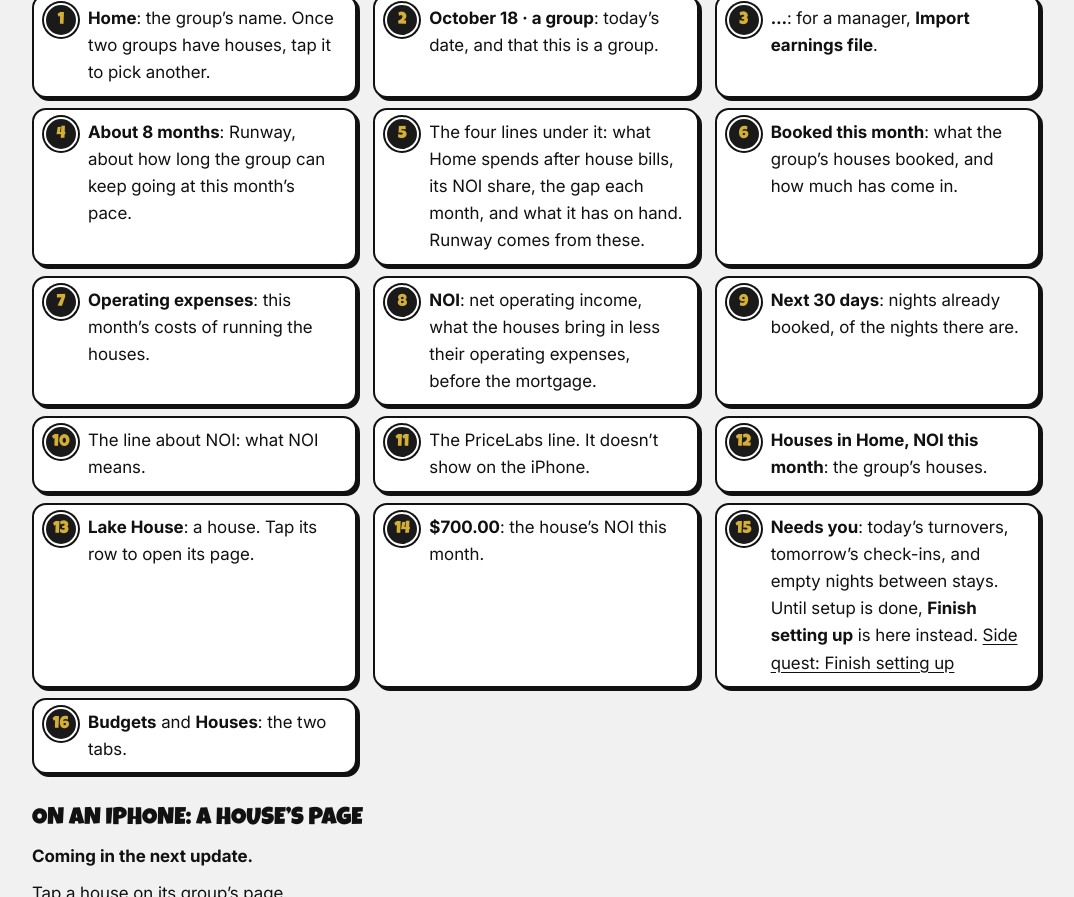
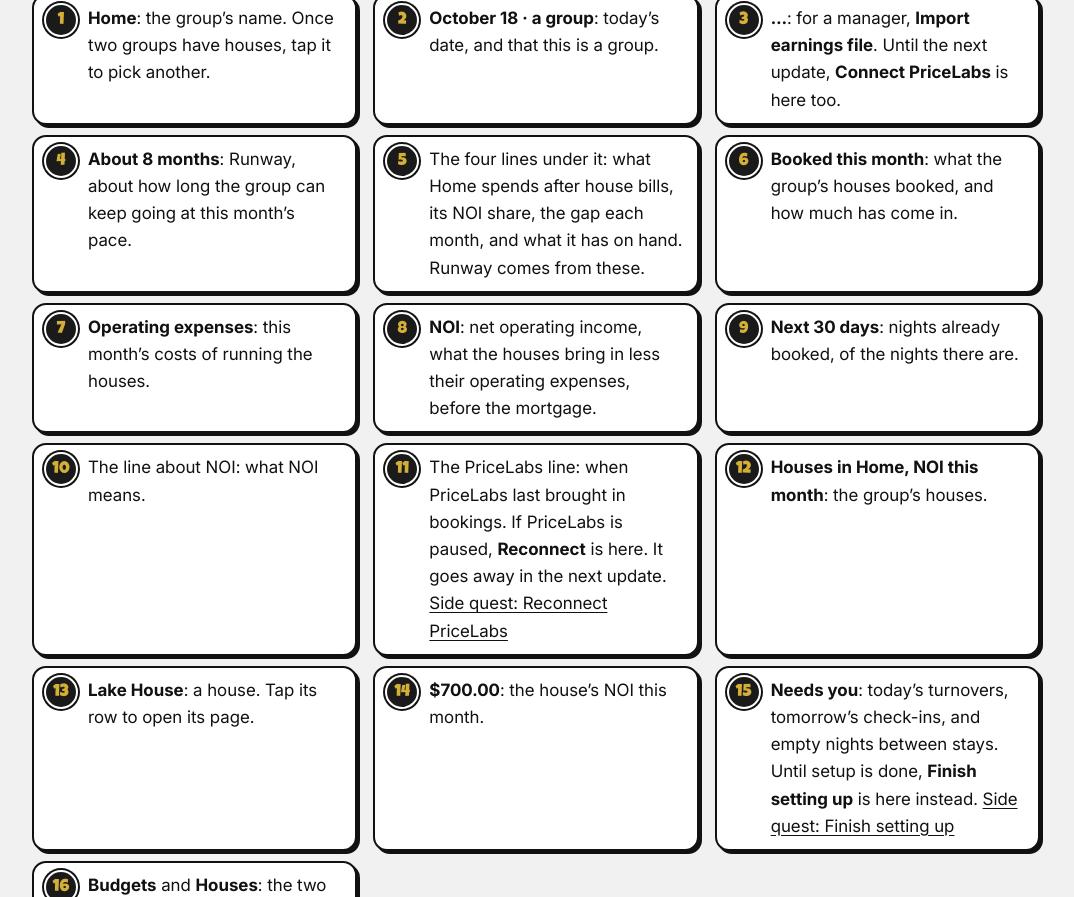
Before and after one commit to WellSpent-OC/WellSpent-Budget, a Jekyll site: the page built from docs/houses/tour-houses.md, in a window 1280 px wide and 1400 px high, scrolled down 3280 px. Shown: the part 225-1122 px from the top of the window, without its empty margins (104-1178 px from the left). Built offline with Jekyll 4.4.1, drawn with Linux system fonts in a browser that asks for light colours; some of the changed text lies outside the part shown; grey boxes are pictures that could not be loaded.

Commit message:
Guide: iPhone 0.2.5 has PriceLabs until the next update
Co-Authored-By: Claude Opus 5.5 <noreply@anthropic.com>

```diff
--- a/docs/houses/tour-houses.md
+++ b/docs/houses/tour-houses.md
@@ -66,7 +66,7 @@ The **Houses** tab opens on your first group's page.
 
 1. **Home**: the group's name. Once two groups have houses, tap it to pick another.
 2. **October 18 · a group**: today's date, and that this is a group.
-3. **…**: for a manager, **Import earnings file**.
+3. **…**: for a manager, **Import earnings file**. Until the next update, **Connect PriceLabs** is here too.
 4. **About 8 months**: Runway, about how long the group can keep going at this month's pace.
 5. The four lines under it: what Home spends after house bills, its NOI share, the gap each month, and what it has on hand. Runway comes from these.
 6. **Booked this month**: what the group's houses booked, and how much has come in.
@@ -74,7 +74,7 @@ The **Houses** tab opens on your first group's page.
 8. **NOI**: net operating income, what the houses bring in less their operating expenses, before the mortgage.
 9. **Next 30 days**: nights already booked, of the nights there are.
 10. The line about NOI: what NOI means.
-11. The PriceLabs line. It doesn't show on the iPhone.
+11. The PriceLabs line: when PriceLabs last brought in bookings. If PriceLabs is paused, **Reconnect** is here. It goes away in the next update. [Side quest: Reconnect PriceLabs](reconnect-pricelabs.md)
 12. **Houses in Home, NOI this month**: the group's houses.
 13. **Lake House**: a house. Tap its row to open its page.
 14. **$700.00**: the house's NOI this month.
@@ -102,7 +102,7 @@ Tap a house on its group's page.
 11. **Add**: add a bill with **House** already set to this house. [Side quest: Mark a bill with a house](mark-a-bill-with-a-house.md)
 12. **Booked by month**: what the house booked each month.
 13. **Coming up**: the next stays.
-14. **Against your plan**: what's booked and the nightly rate, beside **Your plan**. [Side quest: Set a plan for a house](set-a-plan-for-a-house.md)
+14. **Against your plan and the market**: what's booked and the nightly rate, beside **Your plan** and the **Market**. **Market** goes away in the next update. [Side quest: Set a plan for a house](set-a-plan-for-a-house.md)
 15. **Add** under **Your plan**: a manager sets the plan. Everyone else sees **Not set**.
 16. **What it costs**: the price of an upgrade you're thinking about. [Side quest: Try an improvement](try-an-improvement.md)
 17. **More a night**: how much more you'd charge a night after it.
```
Also changed, not shown: docs/houses/connect-pricelabs.md (+17 -1 lines), docs/houses/reconnect-pricelabs.md (+1 -1 lines).
